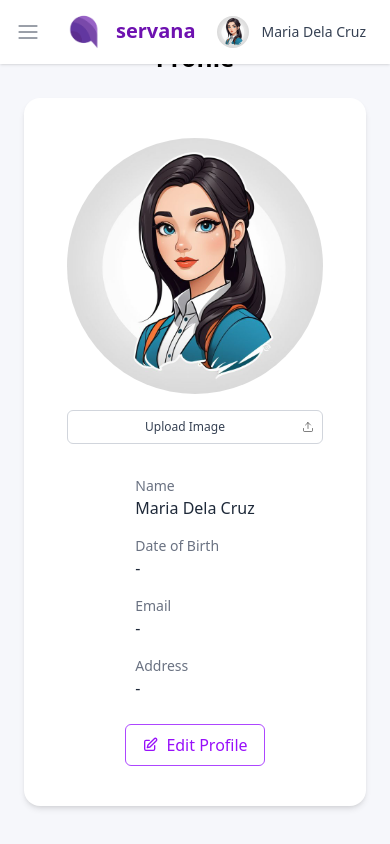
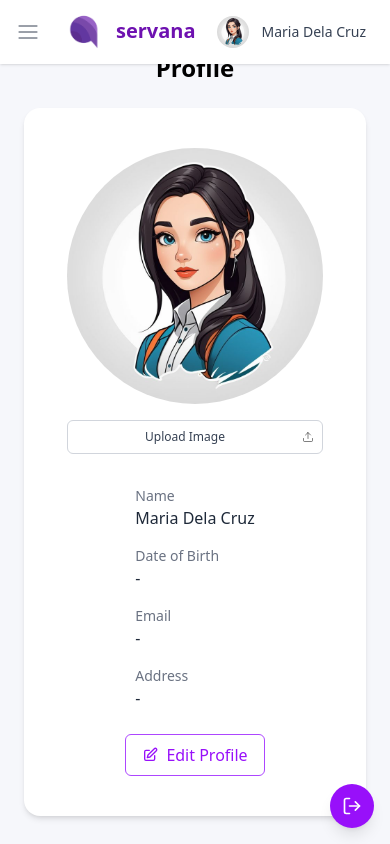
Before and after one commit to manuelamanetjr/frontend_web, a React (Vite) app: page /profile in a window 390 px wide. Built offline with nearby package versions, Linux system fonts and the light colour scheme.

Commit message:
profile mobile responsive

```diff
--- a/screens/Profile.jsx
+++ b/screens/Profile.jsx
@@ -9,7 +9,9 @@ export default function Profile() {
   const [mobileSidebarOpen, setMobileSidebarOpen] = useState(false);
   const [openDropdown, setOpenDropdown] = useState(null);
   const [fileName, setFileName] = useState("Upload Image");
-  const [profilePicture, setProfilePicture] = useState("../src/assets/profile/av3.jpg");
+  const [profilePicture, setProfilePicture] = useState(
+    "../src/assets/profile/av3.jpg"
+  );
 
   const [imageUploaded, setImageUploaded] = useState(false);
   const [isEditModalOpen, setIsEditModalOpen] = useState(false);
@@ -164,13 +166,25 @@ export default function Profile() {
             </div>
           </div>
 
+{/* Keep both buttons but control their visibility with responsive classes */}
 <div className="mt-10">
+  {/* Desktop Logout - hidden on mobile */}
   <button
-              onClick={() => navigate("/")} // ✅ Navigates on logout
-              className="text-purple-600 hover:underline flex items-center text-sm"
+    onClick={() => navigate("/")}
+    className="hidden sm:flex items-center text-purple-600 hover:underline text-sm"
   >
     <FiLogOut className="w-4 h-4 mr-1" />
     Logout
+  </button>
+</div>
+
+{/* Mobile Logout FAB - hidden on desktop */}
+<div className="sm:hidden fixed bottom-4 right-4">
+  <button
+    onClick={() => navigate("/")}
+    className="p-3 bg-purple-600 text-white rounded-full shadow-lg hover:bg-purple-700 transition"
+  >
+    <FiLogOut className="w-5 h-5" />
   </button>
 </div>
         </main>
```
Lines whose indentation alone changed are shown as unchanged.
